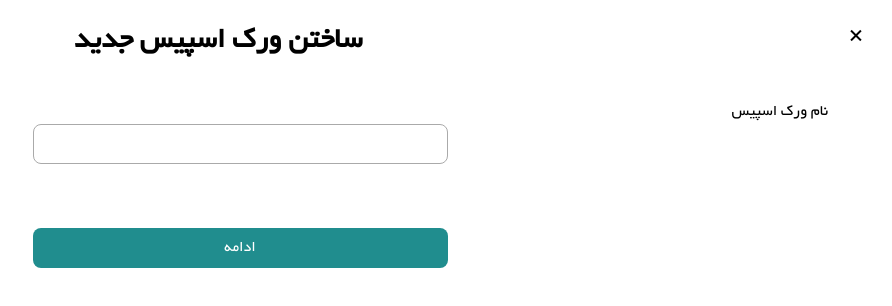
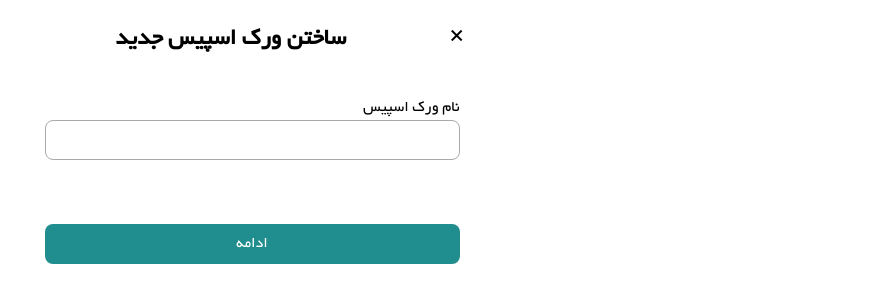
Before and after one commit to Summer-Frontend-Quera-Bootcamp/Group-2, a React (Vite) app: page / in a window 1280 px wide. Shown: the top 306 px of the page, without its empty margins (388-1280 px from the left). Built offline with nearby package versions, Linux system fonts and the light colour scheme.

Commit message:
corret PART1

```diff
--- a/src/App.jsx
+++ b/src/App.jsx
@@ -1,9 +1,8 @@
 import "./App.css";
-import { useState } from "react";
+// import { useState } from "react";
 import Router from "./Router";
-import New_work_space from "./NewWorkSpace/main/new-work-space";
+import New_work_space from "./NewWorkSpace";
 function App() {
-
   // const [openModal , setOpenModal] = useState(false)
   return (
     <>
--- a/src/Button/button.jsx
+++ /dev/null
@@ -1,9 +0,0 @@
-function button() {
-  return (
-    <>
-
-    </>
-  );
-}
-
-export default button;
--- a/src/NewWorkSpace/main/new-work-space.jsx
+++ b/src/NewWorkSpace/index.jsx
@@ -1,12 +1,11 @@
 import { Helmet } from 'react-helmet';
 import { useState } from "react";
-import second_page from './seconPagw/index';
+import second_page from './second';
 
 function New_work_space() {
   const [openModal , setOpenModal] = useState(false);
   return (
     <>
-     <second_page/>
       <Helmet>
         <link
           href="https://unpkg.com/boxicons@2.1.4/css/boxicons.min.css"
@@ -15,15 +14,16 @@ function New_work_space() {
         <link href='https://unpkg.com/css.gg@2.0.0/icons/css/unavailable.css' rel='stylesheet'></link>
       </Helmet>
     {/* PAGE1 */}
-    <div className='mt-6 mr-6'>
-    <div className="flex space-x-5">
-      <h1 className="text-center font-semibold font-yekan text-3xl flex-1 w-64">
+    <div className='mt-6'>
+      <div style={{display:"flex" , flexDirection: "column" , alignItems:"center"}}>
+    <div className="" style={{display:"flex" ,justifyContent:"space-around" , alignItems:"flex-start" , width:"452px" , height:"32px" , marginLeft:"80px"}}>
+      <h1 className="font-semibold font-yekan" style={{fontSize:"24px" , fontStyle:"normal" , fontWeight:"800px" , lineHeight:"32px", textTransform:"capitalize",textAlign:"center"}}>
         ساختن ورک اسپیس جدید
       </h1>
-      <button className="w-6 h-6 pr-0"><i className='bx bx-x'style={{fontSize: '24px' }}></i></button>
+      <button className=""><i className='bx bx-x'style={{fontSize: '24px' }}></i></button>
     </div>
 
-    <div className="flex flex-col justify-items-center p-10">
+    <div className="flex flex-col justify-items-center p-10" style={{ display: "flex", flexDirection:"column" , alignItems:"flex-end"}}>
       <p className="text-right font-yekan flex-1">نام ورک اسپیس</p>
 
       <div className="flex items-center justify-center mb-4">
@@ -31,11 +31,12 @@ function New_work_space() {
       </div>
 
       </div>
+      </div>
 
     <div className="flex justify-center mt-2">
       <button className="text-white bg-brand-primary border border-none rounded-lg font-yekan" style={{ width: '415px', height: '40px', color:'#fff'}}
        onClick={()=>{setOpenModal(true);}}>ادامه</button>
-       {openModal && <second_page/>}
+       {openModal && <second_page />}
       </div>
 </div>
     </>
```
Also changed, not shown: src/NewWorkSpace/second/index.jsx (renamed from src/NewWorkSpace/main/index.jsx), src/NewWorkSpace/third/index.jsx (renamed from src/NewWorkSpace/main/thirdPage.jsx).
